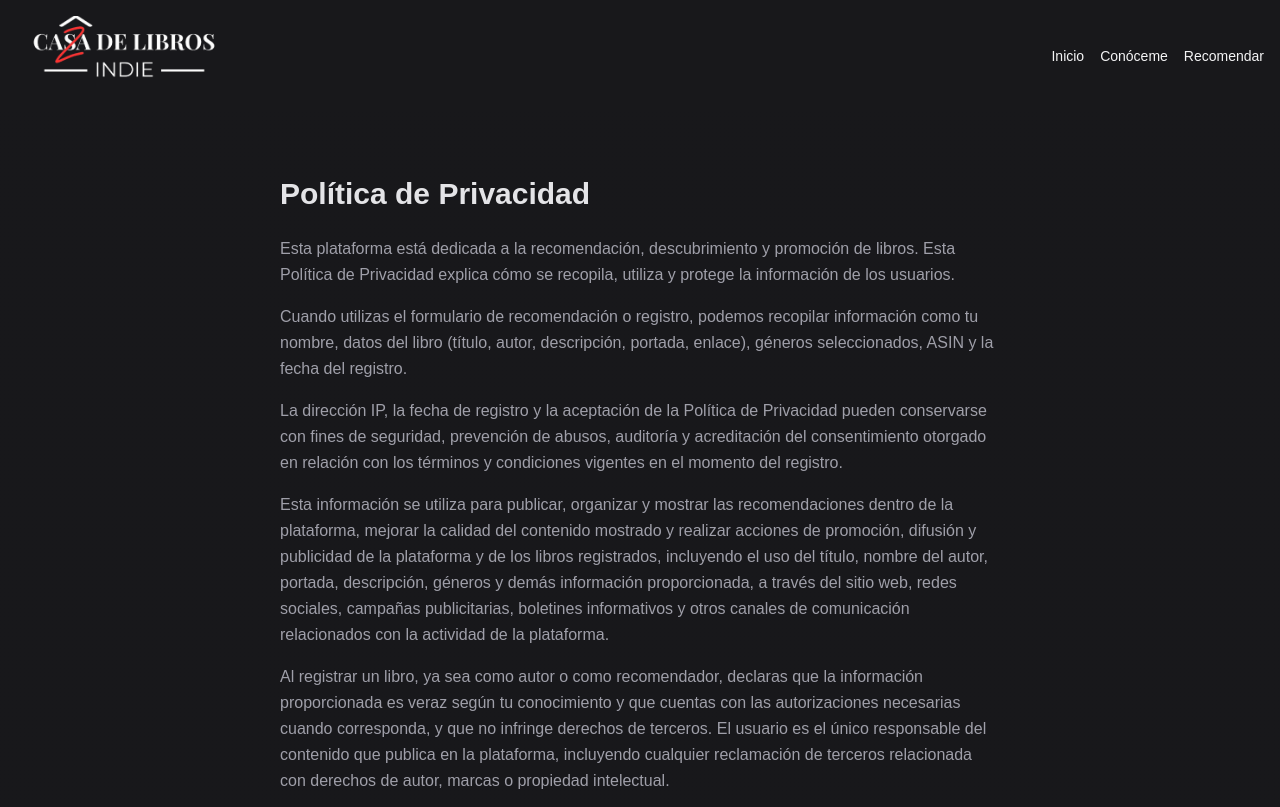
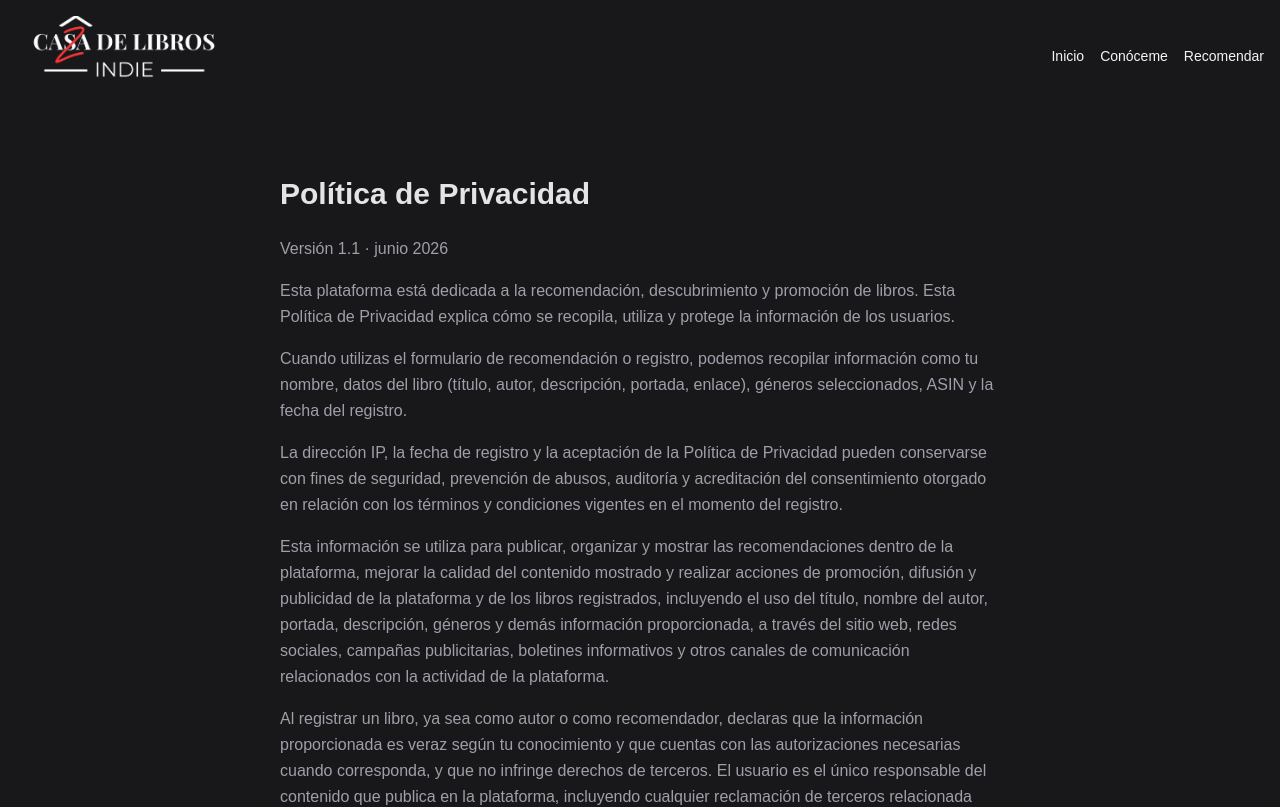
Before and after one commit to decaosyletras/biblio, a Next.js app: page /privacidad in a window 1280 px wide. Shown: the top 807 px of the page. Built offline with nearby package versions, Linux system fonts and the light colour scheme.

Commit message:
politicas de priv5

```diff
--- a/app/privacidad/page.tsx
+++ b/app/privacidad/page.tsx
@@ -11,7 +11,7 @@ export default function Page() {
 
         <p>
           {/*Última actualización: 11 de mayo de 2026.*/}
-          {/*Última actualización: 08 de junio de 2026. {/*v 1.1*/}
+          Versión 1.1 · junio 2026
         </p>
 
         <p>
```
